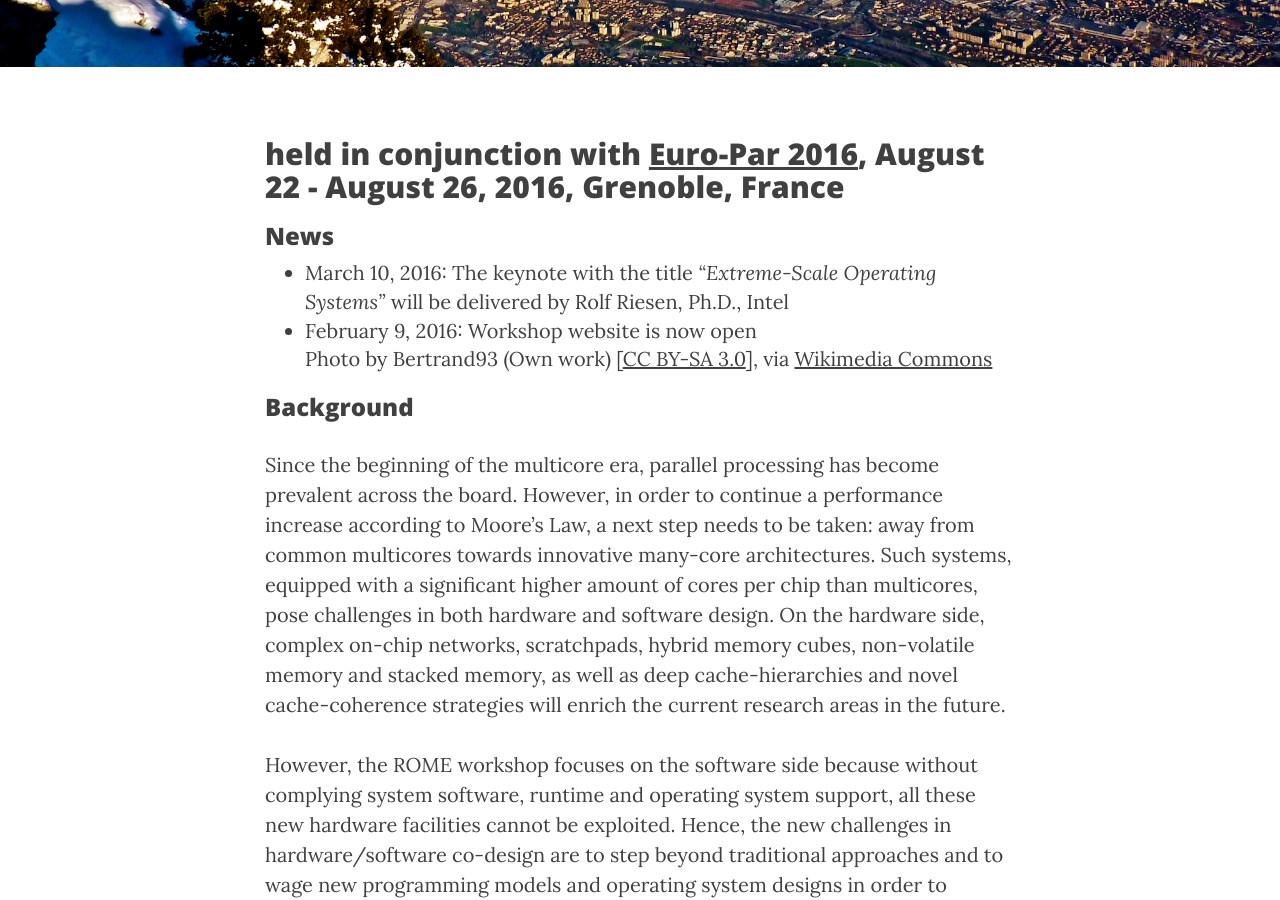
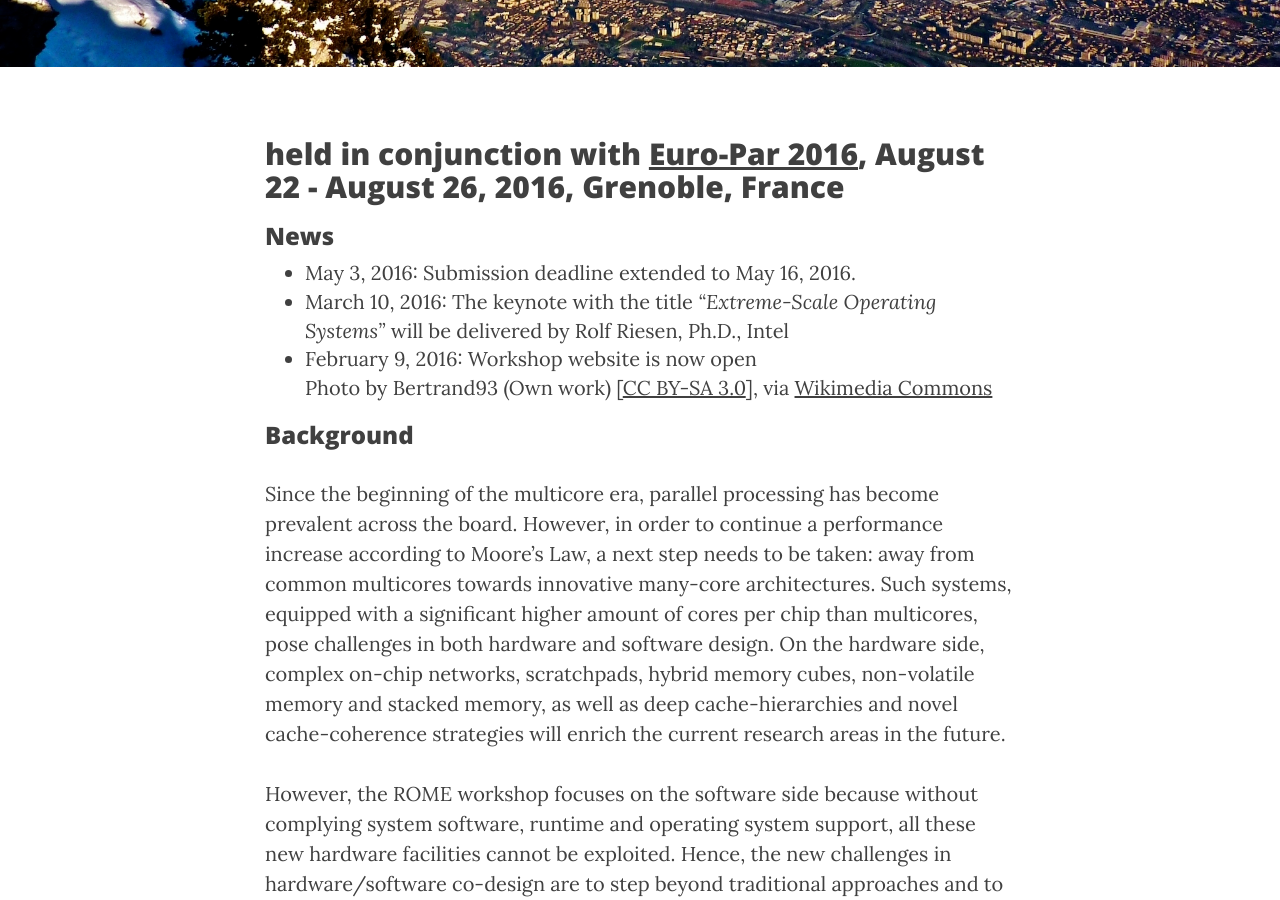
Before and after one commit to WROME/wrome.github.io, a Jekyll site: the page built from grenoble2016.md, in a window 1280 px wide and 900 px high, scrolled down 377 px. Built offline with Jekyll 4.4.1, drawn with Linux system fonts in a browser that asks for light colours; nearby versions of some CDN libraries; some of the changed text lies outside the part shown.

Commit message:
announce deadline extension

```diff
--- a/grenoble2016.md
+++ b/grenoble2016.md
@@ -8,6 +8,7 @@ header-img: "img/grenoble.jpg"
 ## held in conjunction with [Euro-Par 2016](https://europar2016.inria.fr "Euro-Par 2016"), August 22 - August 26, 2016, Grenoble, France
 
 ### News
+* May 3, 2016: Submission deadline extended to May 16, 2016.
 * March 10, 2016: The keynote with the title *"Extreme-Scale Operating Systems"* will be delivered by Rolf Riesen, Ph.D., Intel
 * February 9, 2016: Workshop website is now open<br>Photo by Bertrand93 (Own work) [[CC BY-SA 3.0](http://creativecommons.org/licenses/by-sa/3.0)], via [Wikimedia Commons](https://commons.wikimedia.org/wiki/File%3AMoucherotte_23_12_11_092_(2)_final.JPG)
 
@@ -54,7 +55,7 @@ For the workshop, we will prepare hand-outs with the accepted papers. The revise
 
 ### Important Dates
 
-* May 6, 2016: Submission deadline
+* <del>May 6</del> **May 16**, 2016: Submission deadline
 * June 17, 2016: Notification of acceptance
 * July 31, 2016: Workshop paper (for informal workshop proceedings)
 * August 22/23, 2016: ROME'16 Workshop
```
